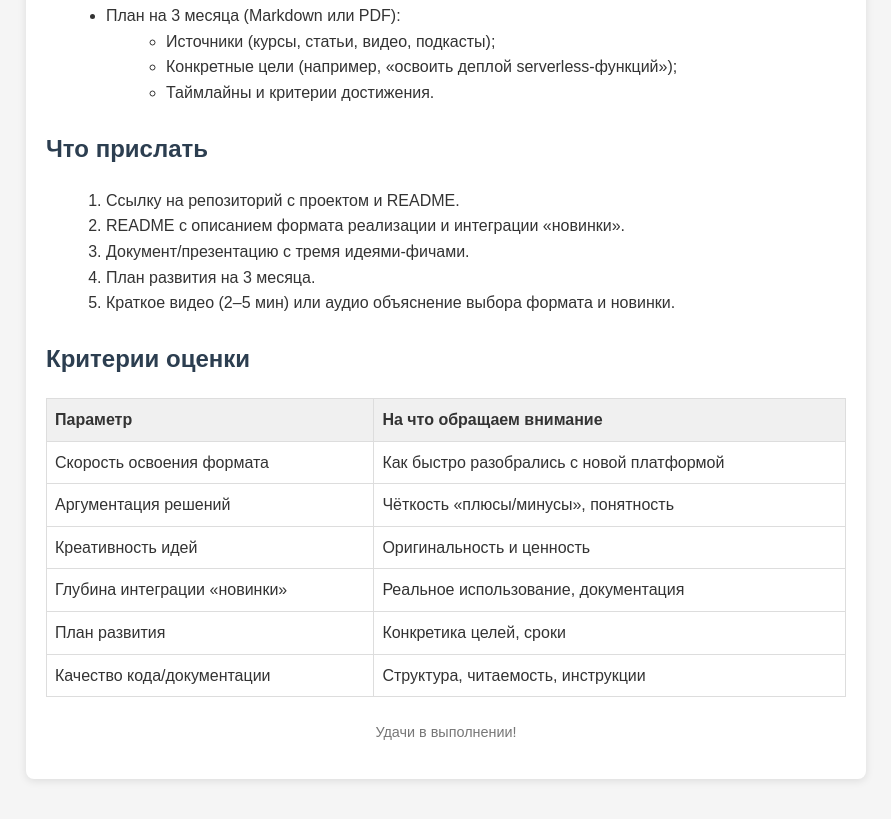
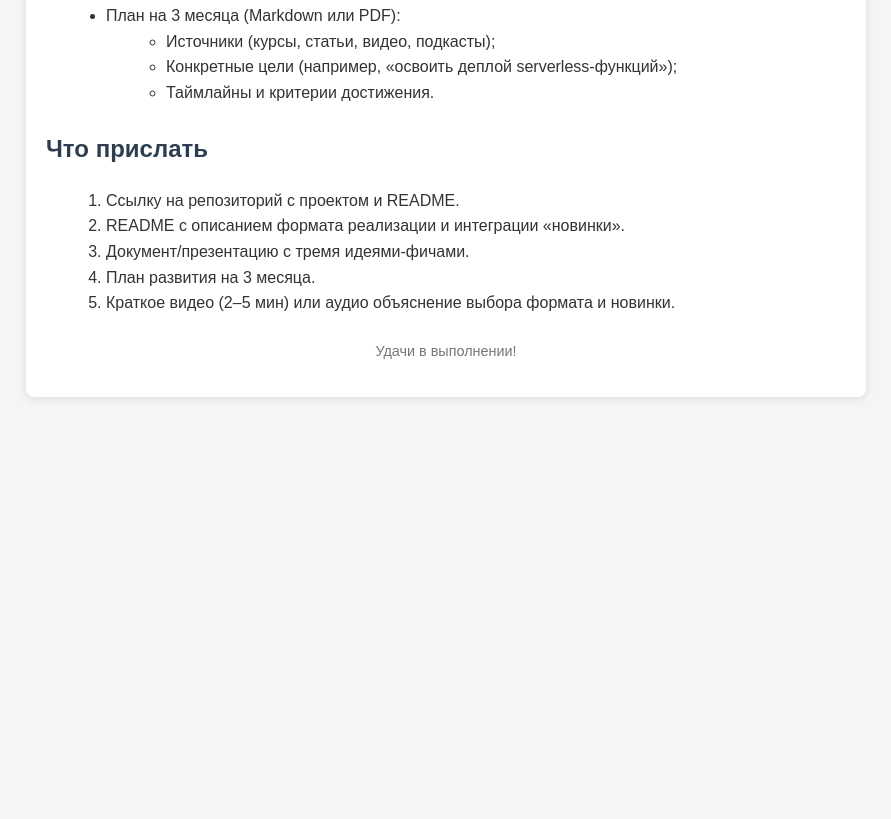
Before and after one commit to Patkins93/Gvishiani-test, a plain HTML site: page index.html in a window 1280 px wide. Shown: the part 1019-1838 px from the top of the page, without its empty margins (194-1085 px from the left). After the commit the page ends 1456 px from the top, so only its background shows below. Drawn offline with Linux system fonts and the light colour scheme.

Commit message:
Update index.html

```diff
--- a/index.html
+++ b/index.html
@@ -77,22 +77,6 @@
         <li>Краткое видео (2–5 мин) или аудио объяснение выбора формата и новинки.</li>
       </ol>
     </section>
-    <section>
-      <h2>Критерии оценки</h2>
-      <table>
-        <thead>
-          <tr><th>Параметр</th><th>На что обращаем внимание</th></tr>
-        </thead>
-        <tbody>
-          <tr><td>Скорость освоения формата</td><td>Как быстро разобрались с новой платформой</td></tr>
-          <tr><td>Аргументация решений</td><td>Чёткость «плюсы/минусы», понятность</td></tr>
-          <tr><td>Креативность идей</td><td>Оригинальность и ценность</td></tr>
-          <tr><td>Глубина интеграции «новинки»</td><td>Реальное использование, документация</td></tr>
-          <tr><td>План развития</td><td>Конкретика целей, сроки</td></tr>
-          <tr><td>Качество кода/документации</td><td>Структура, читаемость, инструкции</td></tr>
-        </tbody>
-      </table>
-    </section>
     <footer>
       <p>Удачи в выполнении!</p>
     </footer>
```
